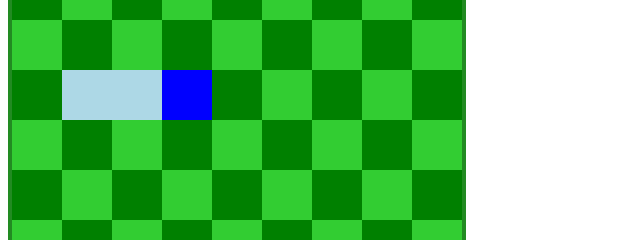
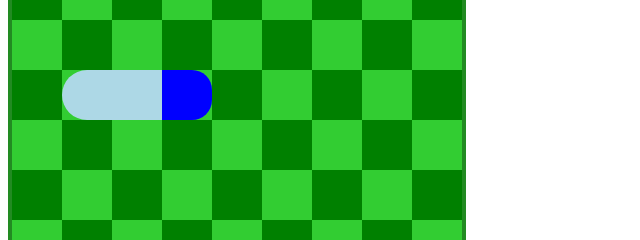
Before and after one commit to treez/vanilla-snake, a website: page index.html in a window 1280 px wide. Shown: the part 142-382 px from the top of the page, 0-640 px from the left. Drawn offline with Linux system fonts and the light colour scheme.

Commit message:
Round snake head and tail

```diff
--- a/index.html
+++ b/index.html
@@ -53,9 +53,9 @@
     </div>
     <div class="row">
         <div class="cell"></div>
+        <div class="cell snake snake-tail"></div>
         <div class="cell snake"></div>
-        <div class="cell snake"></div>
-        <div class="cell snake-head"></div>
+        <div class="cell snake snake-head"></div>
         <div class="cell"></div>
         <div class="cell"></div>
         <div class="cell"></div>
--- a/styles.css
+++ b/styles.css
@@ -25,9 +25,15 @@
 }
 
 .board .row .cell.snake {
-    background: lightblue;
+    --snake-color: lightblue;
+    background: var(--snake-color);
+}
+
+.board .row .cell.snake-tail {
+    border-radius: 50% 0 0 50%;
 }
 
 .board .row .cell.snake-head {
-    background: blue;
+    --snake-color: blue;
+    border-radius: 0 40% 40% 0;
 }
```
